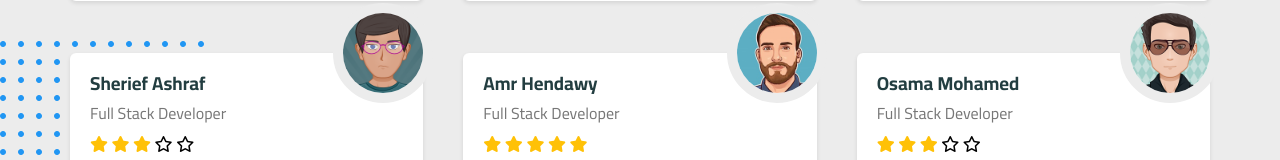
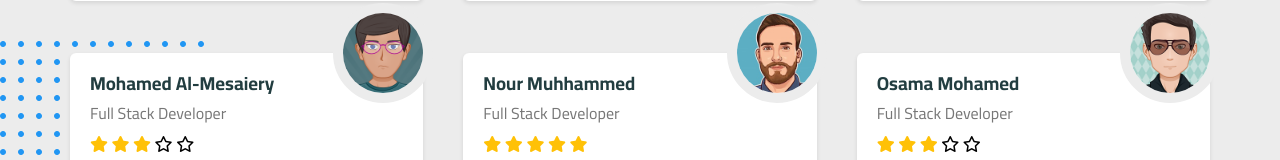
Before and after one commit to ahhmedmahmoud/About_Me, a plain HTML site: page index.html in a window 1280 px wide. Shown: the part 4814-4974 px from the top of the page. Drawn offline with Linux system fonts and the light colour scheme.

Commit message:
Add files via upload

```diff
--- a/index.html
+++ b/index.html
@@ -307,7 +307,7 @@
         </div>
         <div class="box">
           <img src="/images/avatar-04.png" alt="">
-          <h3>Sherief Ashraf</h3>
+          <h3>Mohamed Al-Mesaiery</h3>
           <span class="title">Full Stack Developer</span>
           <div class="rate">
             <i class="filled fas fa-star"></i>
@@ -320,7 +320,7 @@
         </div>
         <div class="box">
           <img src="/images/avatar-05.png" alt="">
-          <h3>Amr Hendawy</h3>
+          <h3>Nour Muhhammed</h3>
           <span class="title">Full Stack Developer</span>
           <div class="rate">
             <i class="filled fas fa-star"></i>
```
